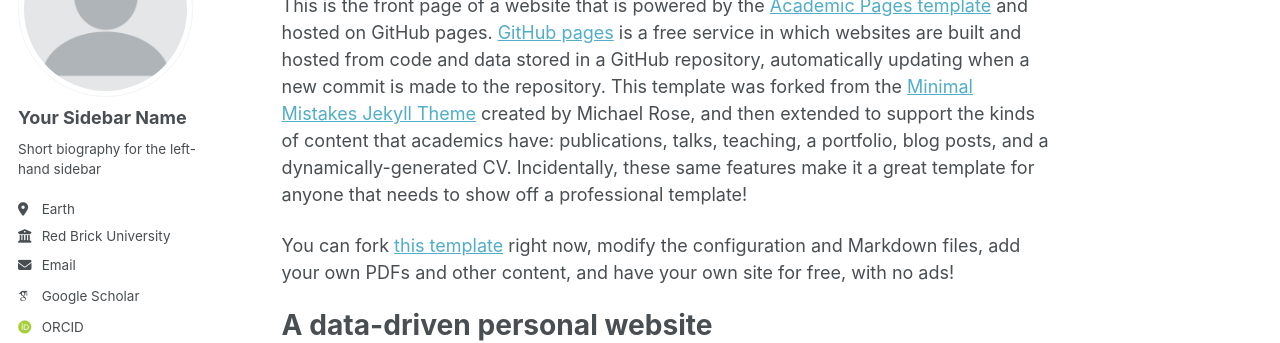
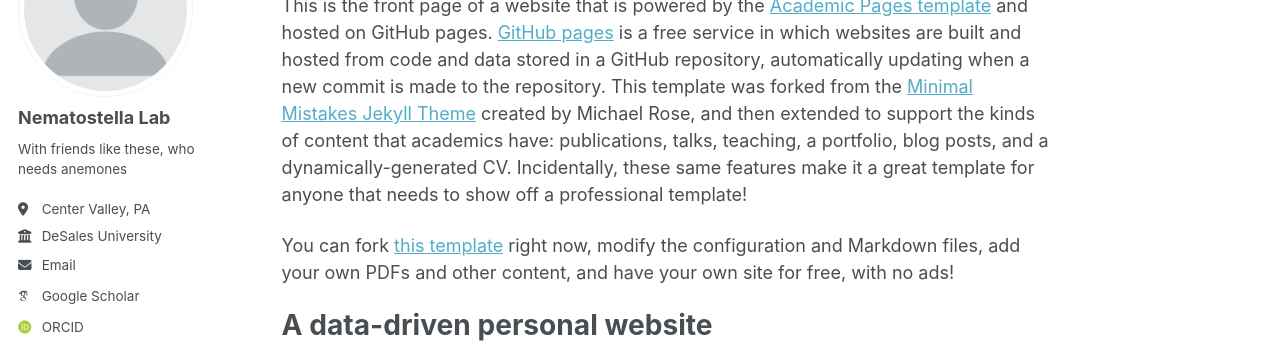
Before and after one commit to nematostellalab/nematostellalab.github.io, a Jekyll site: the page built from _pages/about.md, in a window 1280 px wide. Shown: the part 179-522 px from the top of the page. Built offline with Jekyll 4.4.1, drawn with Linux system fonts in a browser that asks for light colours; some web fonts are replaced; a script bundle is joined from its source files by our own code; library files that are not in the unit come from our copies.

Commit message:
Update _config.yml

```diff
--- a/_config.yml
+++ b/_config.yml
@@ -24,13 +24,13 @@ repository               : "academicpages/academicpages.github.io"
 author:
   # Biographic information
   avatar           : "profile.png"
-  name             : "Your Sidebar Name"
+  name             : "Nematostella Lab"
   pronouns         : # example: "she/her"
-  bio              : "Short biography for the left-hand sidebar"
-  location         : "Earth"
-  employer         : "Red Brick University"
+  bio              : "With friends like these, who needs anemones"
+  location         : "Center Valley, PA"
+  employer         : "DeSales University"
   uri              : # URL
-  email            : "none@example.org"
+  email            : "whitney.leach@desales.edu"
 
   # Academic websites
   academia         : # URL
```
